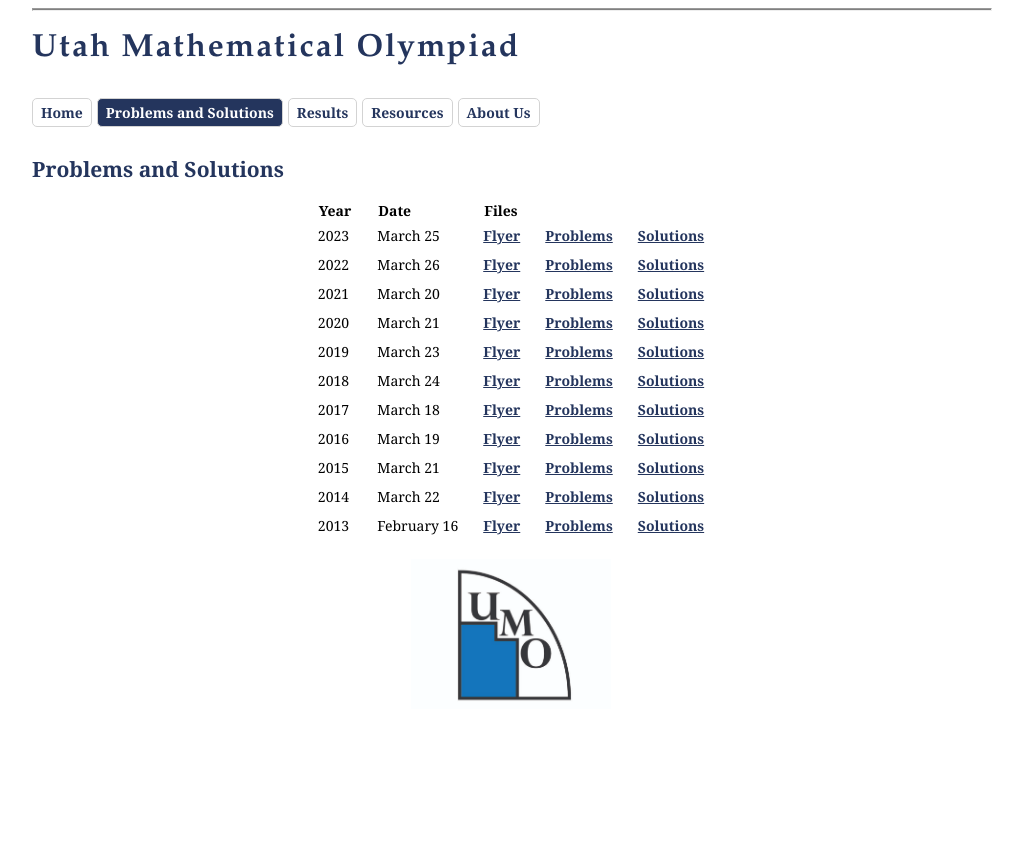
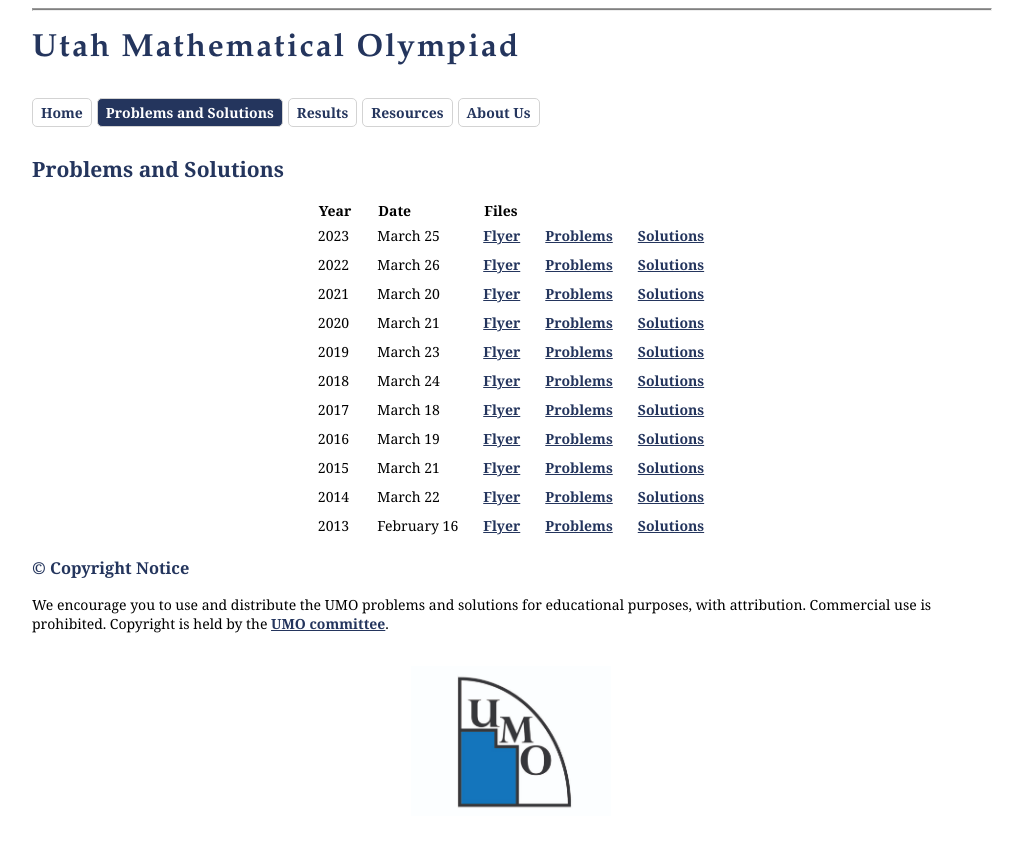
Before and after one commit to hbgolze/hbgolze.github.io, a Jekyll site: the page built from problems.md, in a window 1280 px wide. Shown: the top 847 px of the page, without its empty margins (26-1049 px from the left). Built offline with Jekyll 4.4.1, drawn with Linux system fonts in a browser that asks for light colours.

Commit message:
add copyright notice

```diff
--- a/problems.md
+++ b/problems.md
@@ -18,3 +18,8 @@ permalink: /problems/
 | 2015 | March 21 | [Flyer](/doc/2015-umo-flyer.pdf) | [Problems](/doc/2015UtahMathOlympiad.pdf) | [Solutions](/doc/2015UtahMathOlympiadSolutions.pdf) |
 | 2014 | March 22 | [Flyer](/doc/2014-umo-flyer.pdf) | [Problems](/doc/2014UtahMathOlympiad.pdf) | [Solutions](/doc/2014UtahMathOlympiadSolutions.pdf) |
 | 2013 | February 16 | [Flyer](/doc/2013-umo-flyer.pdf) | [Problems](/doc/2013UtahMathOlympiad.pdf) | [Solutions](/doc/2013UtahMathOlympiadSolutions.pdf) |
+
+### © Copyright Notice
+
+We encourage you to use and distribute the UMO problems and solutions for educational purposes, with attribution. Commercial use is prohibited.
+Copyright is held by the [UMO committee](../about).
```
